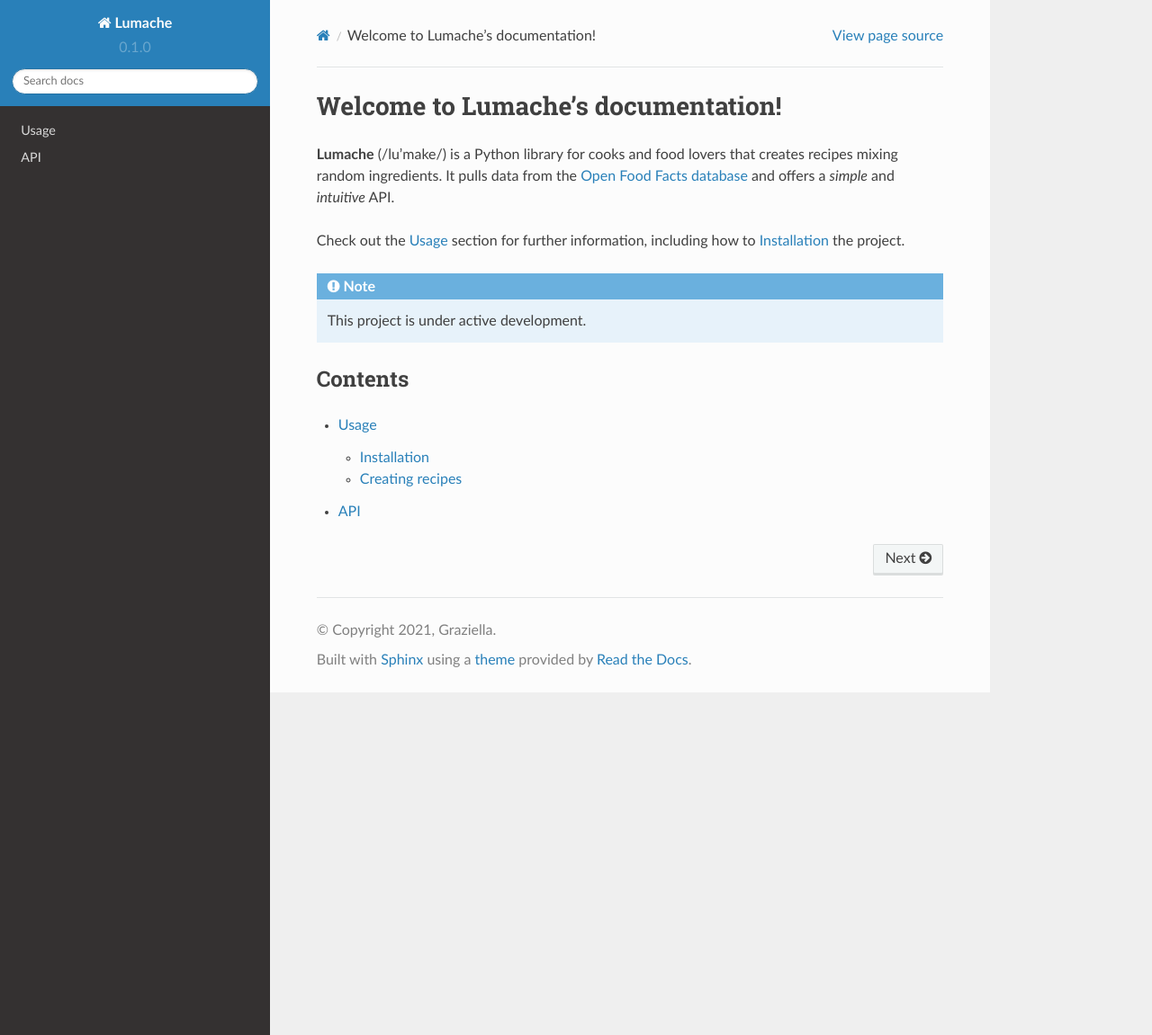
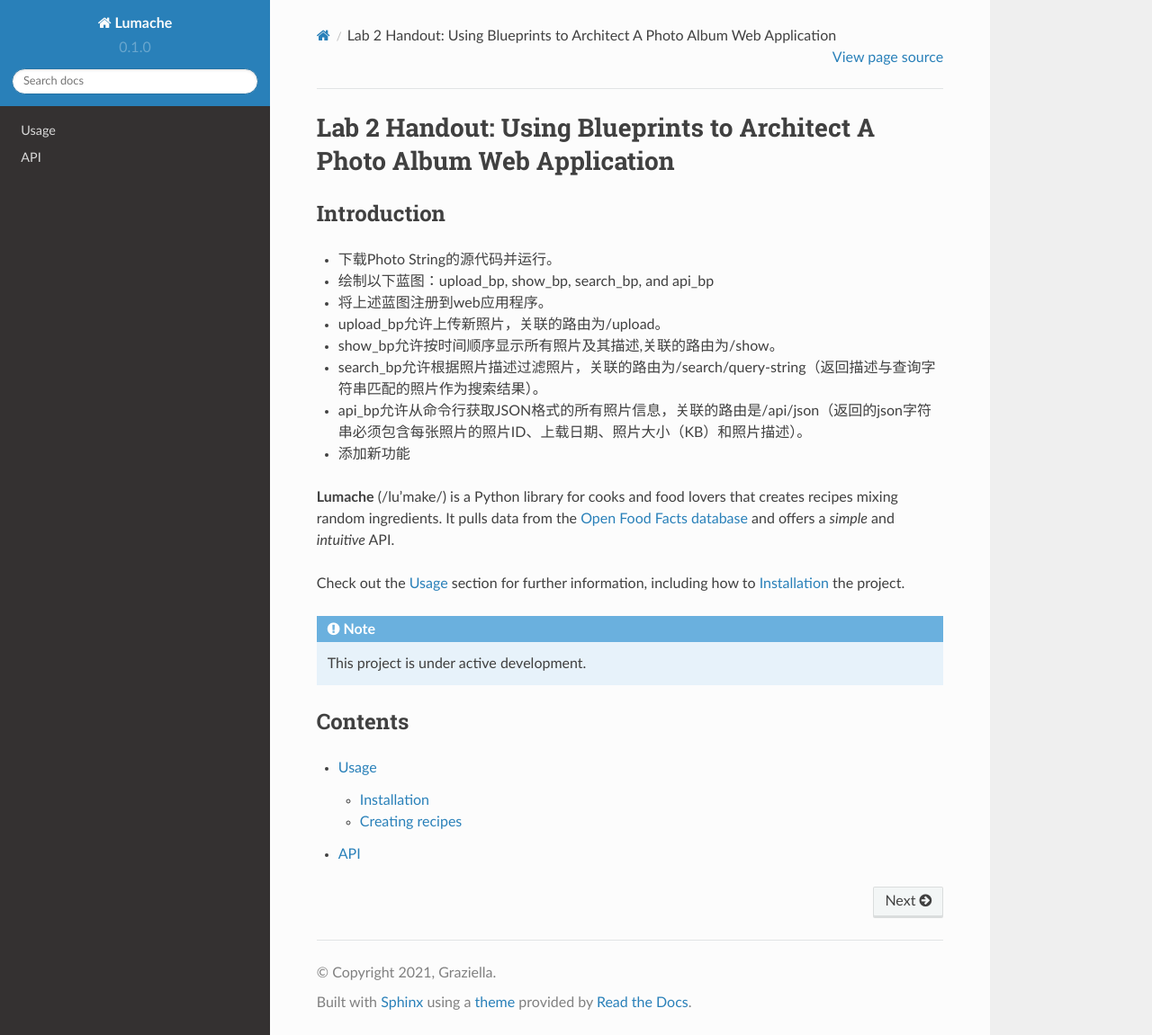
Before and after one commit to AmberLYX/Lab2.1.0, a Sphinx documentation site: the page built from docs/source/index.rst, in a window 1280 px wide and 1151 px high. Shown: the whole window at 90% size. Built offline with Sphinx 7.4.7 and the Read the Docs theme 2.0.0, drawn with Linux system fonts in a browser that asks for light colours.

Commit message:
Update index.rst

```diff
--- a/docs/source/index.rst
+++ b/docs/source/index.rst
@@ -1,5 +1,23 @@
-Welcome to Lumache's documentation!
+Lab 2 Handout: Using Blueprints to Architect A Photo Album Web Application
 ===================================
+
+Introduction
+----
++ 下载Photo String的源代码并运行。
+
++ 绘制以下蓝图：upload_bp, show_bp, search_bp, and api_bp
+
++ 将上述蓝图注册到web应用程序。
+
++ upload_bp允许上传新照片，关联的路由为/upload。
+
++ show_bp允许按时间顺序显示所有照片及其描述,关联的路由为/show。
+
++ search_bp允许根据照片描述过滤照片，关联的路由为/search/query-string（返回描述与查询字符串匹配的照片作为搜索结果）。
+
++ api_bp允许从命令行获取JSON格式的所有照片信息，关联的路由是/api/json（返回的json字符串必须包含每张照片的照片ID、上载日期、照片大小（KB）和照片描述）。
+
++ 添加新功能
 
 **Lumache** (/lu'make/) is a Python library for cooks and food lovers
 that creates recipes mixing random ingredients.
```
